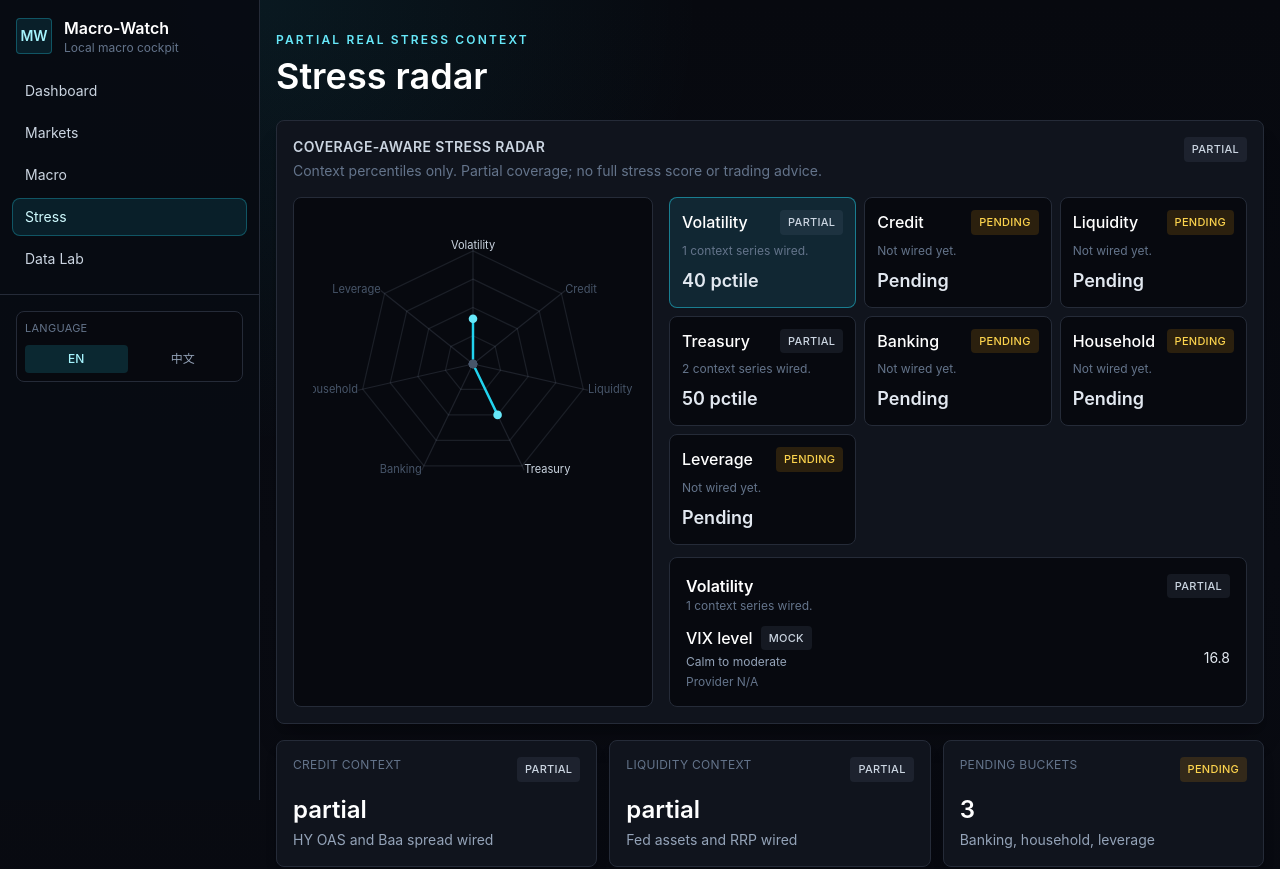
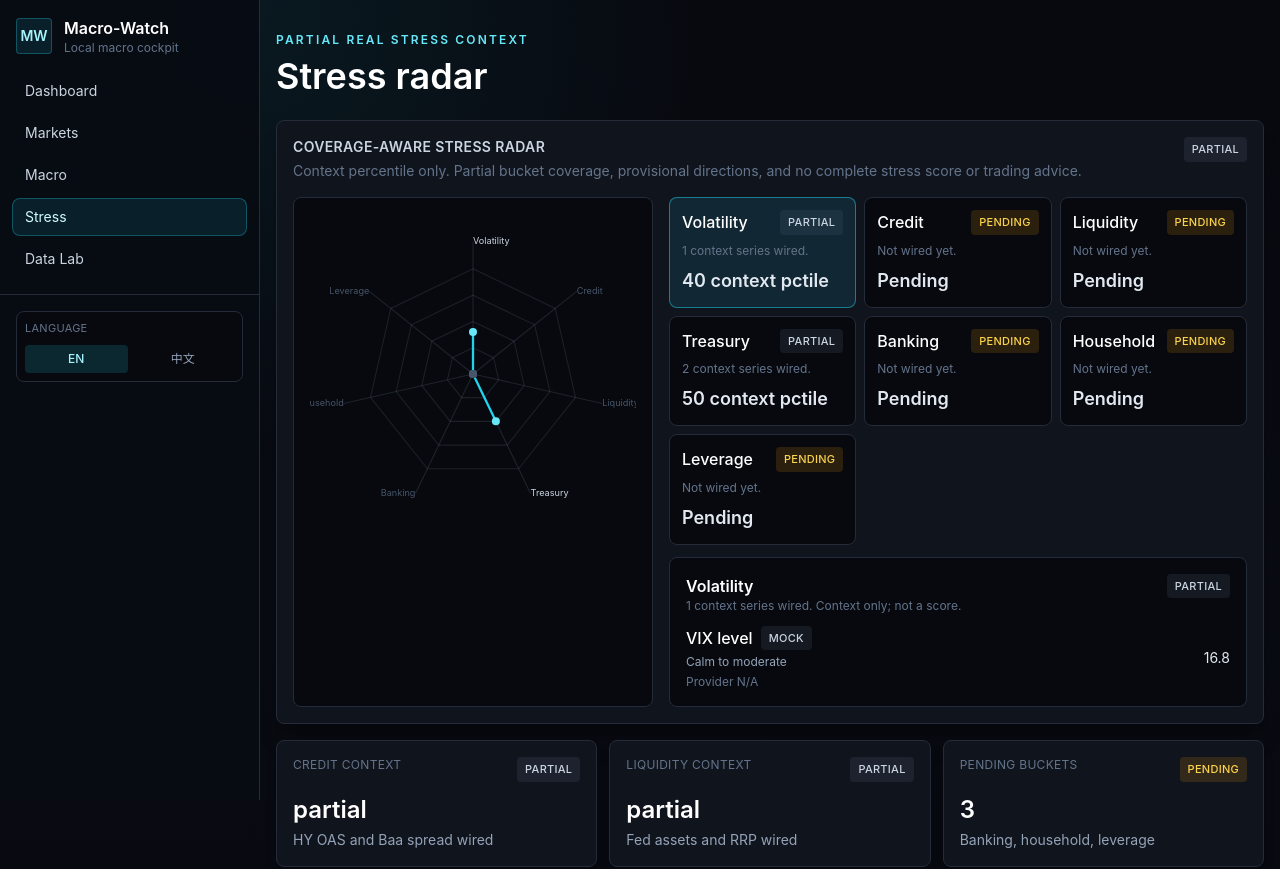
Before and after one commit to gannnnnnnnnnnnnn/Macro-Watch, a Next.js app: page /stress in a window 1280 px wide. Shown: the top 869 px of the page. Built offline with nearby package versions, Linux system fonts and the light colour scheme.

Commit message:
fix hydration issues and clarify stress radar

```diff
--- a/components/LanguageProvider.tsx
+++ b/components/LanguageProvider.tsx
@@ -34,6 +34,8 @@ const dictionary: Record<Language, Dictionary> = {
     recentRows: "Recent rows",
     stressRadar: "Stress radar",
     partial: "partial",
+    contextPercentile: "Context percentile",
+    notAScore: "Not a score",
     contextOnly: "context only",
     notScored: "not scored",
     pending: "pending",
@@ -71,6 +73,8 @@ const dictionary: Record<Language, Dictionary> = {
     recentRows: "近期数据",
     stressRadar: "压力雷达",
     partial: "部分",
+    contextPercentile: "背景百分位",
+    notAScore: "不是评分",
     contextOnly: "仅作背景",
     notScored: "未评分",
     pending: "待接入",
--- a/components/MarketsClient.tsx
+++ b/components/MarketsClient.tsx
@@ -98,17 +98,24 @@ export function MarketsClient({ assets, history, defaultPins = [] }: { assets: A
               {visibleAssets.map((asset, index) => {
                 const active = asset.symbol === selected?.symbol;
                 return (
-                  <button
+                  <div
                     key={`${asset.symbol}-${index}`}
-                    type="button"
+                    role="button"
+                    tabIndex={0}
                     onClick={() => setSelectedSymbol(asset.symbol ?? "")}
+                    onKeyDown={(event) => {
+                      if (event.key === "Enter" || event.key === " ") {
+                        event.preventDefault();
+                        setSelectedSymbol(asset.symbol ?? "");
+                      }
+                    }}
                     className={`group rounded-lg border p-1 text-left transition ${active ? "border-cyan-400/50 bg-cyan-400/5" : "border-transparent hover:border-line"}`}
                   >
                     <div className="relative">
                       {asset.symbol ? <PinButton target={{ type: "asset", id: asset.symbol }} defaultPins={defaultPins} className="absolute right-2 top-2 z-10 opacity-0 group-hover:opacity-100" /> : null}
                       <AssetCard asset={asset} history={history.symbols?.[asset.symbol ?? ""]} />
                     </div>
-                  </button>
+                  </div>
                 );
               })}
             </div>
--- a/components/PinsClient.tsx
+++ b/components/PinsClient.tsx
@@ -142,12 +142,11 @@ export function PinnedWorkbench({
       </div>
       <div className="grid gap-3 sm:grid-cols-2 lg:grid-cols-5">
         {(pinnedItems.length ? pinnedItems : []).map((pin) => (
-          <Link key={`${pin.type}-${pin.id}`} href={pin.href} className="group relative rounded-lg border border-line bg-ink p-4 transition hover:border-cyan-400/40 hover:bg-[#0c1018]">
+          <div key={`${pin.type}-${pin.id}`} className="group relative rounded-lg border border-line bg-ink p-4 transition hover:border-cyan-400/40 hover:bg-[#0c1018]">
             <button
               type="button"
               aria-label={t("removePin")}
               onClick={(event) => {
-                event.preventDefault();
                 remove({ type: pin.type, id: pin.id });
               }}
               className="absolute right-2 top-2 hidden h-7 w-7 rounded border border-line bg-panel text-slate-400 hover:text-white group-hover:block"
@@ -155,7 +154,7 @@ export function PinnedWorkbench({
               ×
             </button>
             <div className="flex items-start justify-between gap-3 pr-7">
-              <p className="text-xs uppercase tracking-wide text-slate-500">{pin.label}</p>
+              <Link href={pin.href} className="text-xs uppercase tracking-wide text-slate-500 hover:text-cyan-300">{pin.label}</Link>
               <StatusBadge label={pin.status} real={pin.real_data} />
             </div>
             <p className="mt-3 text-2xl font-semibold text-white">{formatValueWithUnit(pin.value, pin.unit)}</p>
@@ -163,7 +162,10 @@ export function PinnedWorkbench({
               {pin.type === "asset" ? pin.delta_label ?? "context only" : pin.delta_label ?? "Δ previous unavailable"}
             </p>
             <p className="mt-2 text-xs text-slate-500">{pin.latest_date ? formatDate(pin.latest_date) : t("unavailable")}</p>
-          </Link>
+            <Link href={pin.href} className="mt-3 inline-flex rounded border border-line px-2.5 py-1.5 text-xs text-slate-300 hover:bg-panel hover:text-white">
+              {t("openDetail")}
+            </Link>
+          </div>
         ))}
         {!pinnedItems.length ? <p className="text-sm text-slate-500">{t("noPinnedItems")}</p> : null}
       </div>
--- a/components/StressRadarClient.tsx
+++ b/components/StressRadarClient.tsx
@@ -26,35 +26,35 @@ export function StressRadarClient({
   const [selected, setSelected] = useState(bucketDefs[0].key);
   const buckets = useMemo(() => bucketDefs.map((bucket) => buildBucket(bucket, stress, indicatorHistory, marketHistory)), [indicatorHistory, marketHistory, stress]);
   const selectedBucket = buckets.find((bucket) => bucket.key === selected) ?? buckets[0];
-  const points = radarPoints(buckets.map((bucket) => bucket.value), 122, 122, 92).join(" ");
+  const points = radarPoints(buckets.map((bucket) => bucket.value), 140, 140, 92).join(" ");
 
   return (
     <section className="rounded-lg border border-line bg-panel p-4 shadow-xl shadow-black/20">
       <div className="mb-4 flex flex-col gap-2 md:flex-row md:items-end md:justify-between">
         <div>
           <h2 className="text-sm font-semibold uppercase tracking-wide text-slate-300">Coverage-aware stress radar</h2>
-          <p className="mt-1 text-sm text-slate-500">Context percentiles only. Partial coverage; no full stress score or trading advice.</p>
+          <p className="mt-1 text-sm text-slate-500">Context percentile only. Partial bucket coverage, provisional directions, and no complete stress score or trading advice.</p>
         </div>
         <StatusBadge label="partial" />
       </div>
       <div className="grid gap-4 xl:grid-cols-[360px_1fr]">
         <div className="rounded-lg border border-line bg-ink p-4">
-          <svg viewBox="0 0 244 244" className="mx-auto h-[300px] w-full max-w-[320px]" role="img" aria-label="Partial stress radar">
+          <svg viewBox="0 0 280 280" className="mx-auto h-[320px] w-full max-w-[340px]" role="img" aria-label="Partial stress radar">
             {[0.25, 0.5, 0.75, 1].map((scale) => (
-              <polygon key={scale} points={radarPoints(bucketDefs.map(() => scale * 100), 122, 122, 92).join(" ")} fill="none" stroke="rgba(148, 163, 184, 0.14)" />
+              <polygon key={scale} points={radarPoints(bucketDefs.map(() => scale * 100), 140, 140, 92).join(" ")} fill="none" stroke="rgba(148, 163, 184, 0.14)" />
             ))}
             {buckets.map((bucket, index) => {
-              const [x, y] = axisPoint(index, buckets.length, 122, 122, 96);
+              const [x, y] = axisPoint(index, buckets.length, 140, 140, 116);
               return (
                 <g key={bucket.key}>
-                  <line x1="122" y1="122" x2={x} y2={y} stroke="rgba(148, 163, 184, 0.16)" />
+                  <line x1="140" y1="140" x2={x} y2={y} stroke="rgba(148, 163, 184, 0.16)" />
                   <text
                     x={x}
                     y={y}
                     onClick={() => setSelected(bucket.key)}
                     textAnchor={x < 122 ? "end" : x > 122 ? "start" : "middle"}
                     dominantBaseline="middle"
-                    className={`cursor-pointer ${bucket.status === "pending" ? "fill-slate-600 text-[9px]" : "fill-slate-300 text-[9px]"}`}
+                    className={`cursor-pointer ${bucket.status === "pending" ? "fill-slate-600 text-[8px]" : "fill-slate-300 text-[8px]"}`}
                   >
                     {bucket.label}
                   </text>
@@ -62,7 +62,7 @@ export function StressRadarClient({
               );
             })}
             <polygon points={points} fill="rgba(34, 211, 238, 0.18)" stroke="#22d3ee" strokeWidth="2" />
-            {radarPoints(buckets.map((bucket) => bucket.value), 122, 122, 92).map((point, index) => (
+            {radarPoints(buckets.map((bucket) => bucket.value), 140, 140, 92).map((point, index) => (
               <circle key={buckets[index].key} cx={point.split(",")[0]} cy={point.split(",")[1]} r="3.5" className={buckets[index].status === "pending" ? "fill-slate-600" : "fill-cyan-300"} />
             ))}
           </svg>
@@ -81,7 +81,7 @@ export function StressRadarClient({
                   <StatusBadge label={bucket.status} real={bucket.status === "real"} />
                 </div>
                 <p className="mt-2 text-xs text-slate-500">{bucket.note}</p>
-                <p className="mt-2 text-lg font-semibold text-slate-200">{bucket.status === "pending" ? "Pending" : `${Math.round(bucket.value)} pctile`}</p>
+                <p className="mt-2 text-lg font-semibold text-slate-200">{bucket.status === "pending" ? "Pending" : `${Math.round(bucket.value)} context pctile`}</p>
               </button>
             ))}
           </div>
@@ -89,7 +89,7 @@ export function StressRadarClient({
             <div className="mb-3 flex items-center justify-between gap-3">
               <div>
                 <p className="font-semibold text-white">{selectedBucket.label}</p>
-                <p className="text-xs text-slate-500">{selectedBucket.note}</p>
+                <p className="text-xs text-slate-500">{selectedBucket.note} Context only; not a score.</p>
               </div>
               <StatusBadge label={selectedBucket.status} real={selectedBucket.status === "real"} />
             </div>
```
Also changed, not shown: 1 other file (tests, documents, lock files or other folders).
